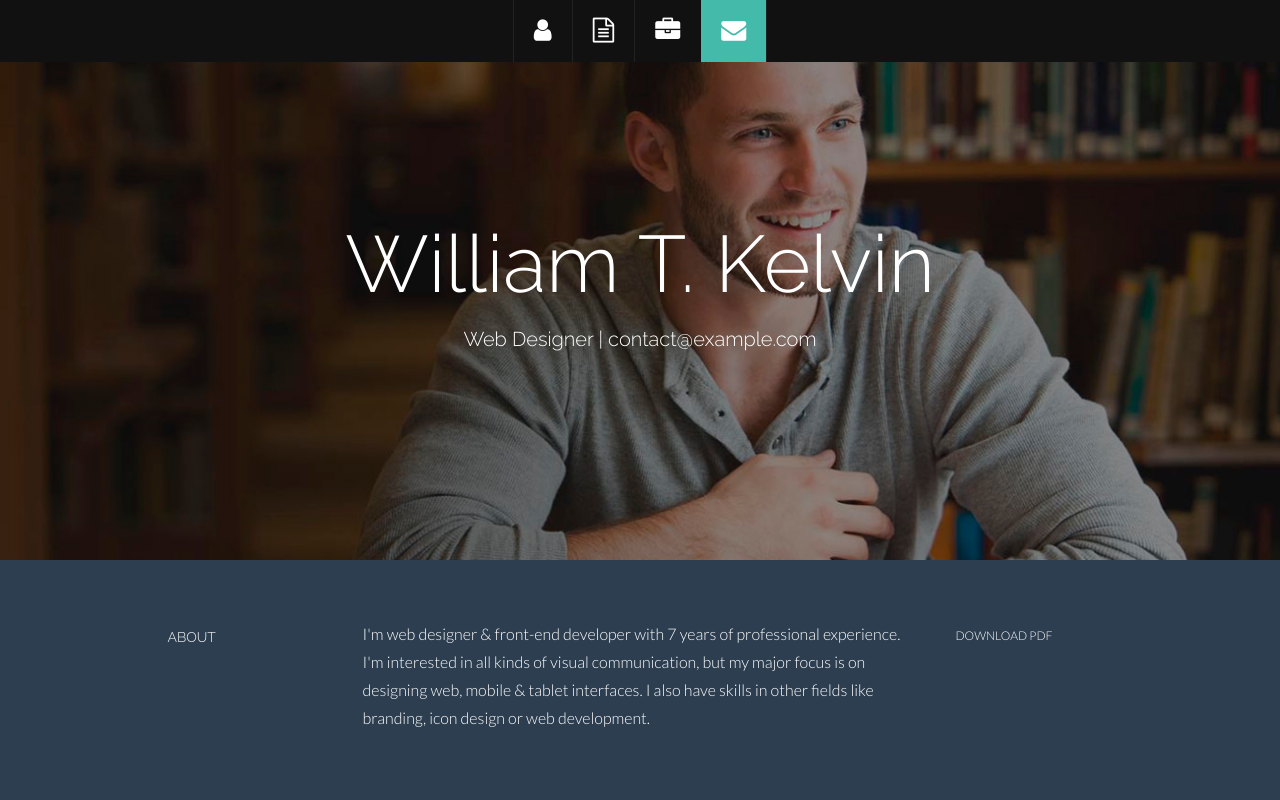
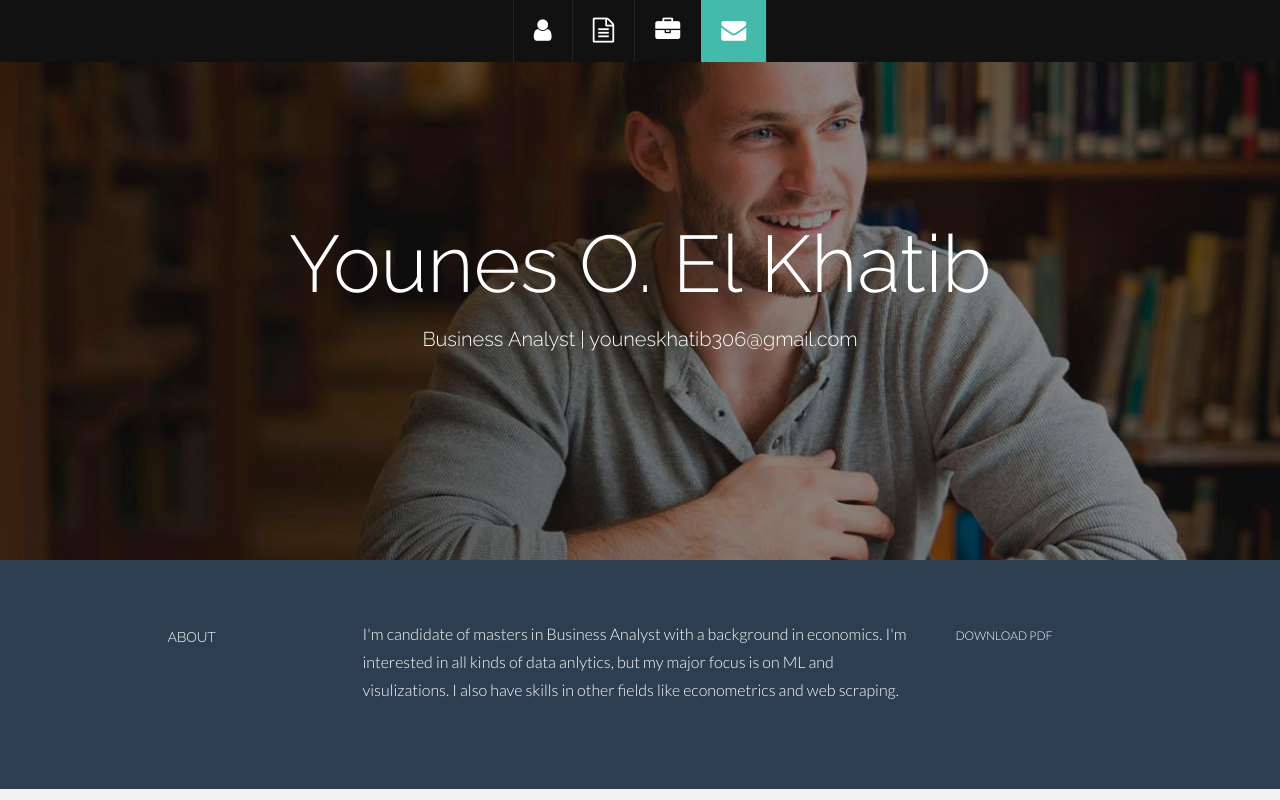
Before and after one commit to younesskhatib/younesskhatib.github.io, a plain HTML site: page Younes/index.html in a window 1280 px wide. Shown: the top 800 px of the page. Drawn offline with Linux system fonts and the light colour scheme.

Commit message:
Update index.html

```diff
--- a/Younes/index.html
+++ b/Younes/index.html
@@ -64,8 +64,8 @@
     <div class="container">
       <div class="row centered">
         <div class="col-lg-12">
-          <h1>William T. Kelvin</h1>
-          <h3>Web Designer | contact@example.com</h3>
+          <h1>Younes O. El Khatib</h1>
+          <h3>Business Analyst | youneskhatib306@gmail.com</h3>
         </div>
         <!--/.col-lg-12 -->
       </div>
@@ -85,8 +85,8 @@
             <h5>ABOUT</h5>
           </div>
           <div class="col-lg-6">
-            <p>I'm web designer & front-end developer with 7 years of professional experience. I'm interested in all kinds of visual communication, but my major focus is on designing web, mobile & tablet interfaces. I also have skills in other fields like
-              branding, icon design or web development.</p>
+            <p>I'm candidate of masters in Business Analyst with a background in economics. I'm interested in all kinds of data anlytics, but my major focus is on ML and visulizations. I also have skills in other fields like
+              econometrics and web scraping.</p>
           </div>
           <div class="col-lg-3">
             <p><a href="#"><i class="icon-file"></i></a>
```
